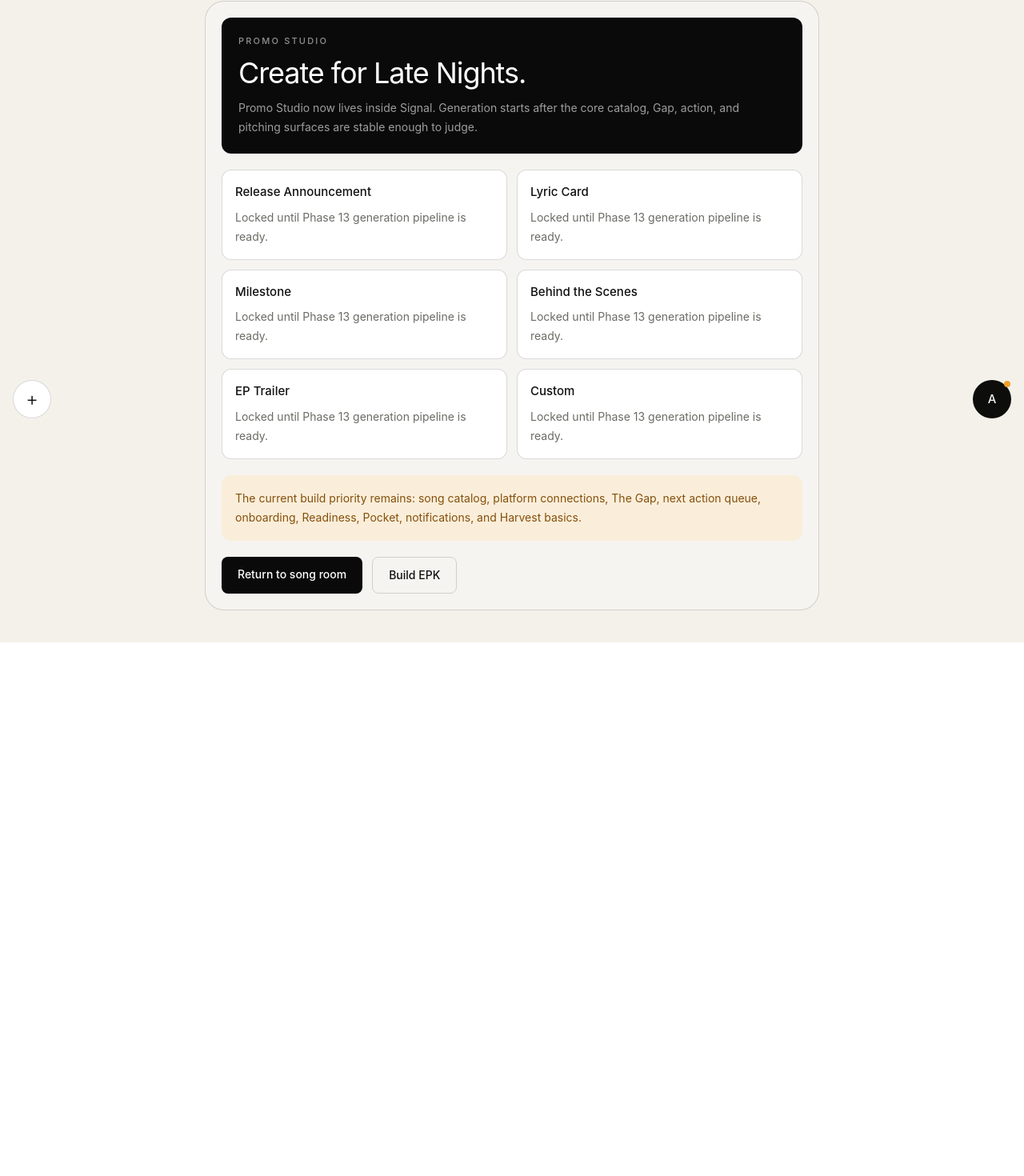
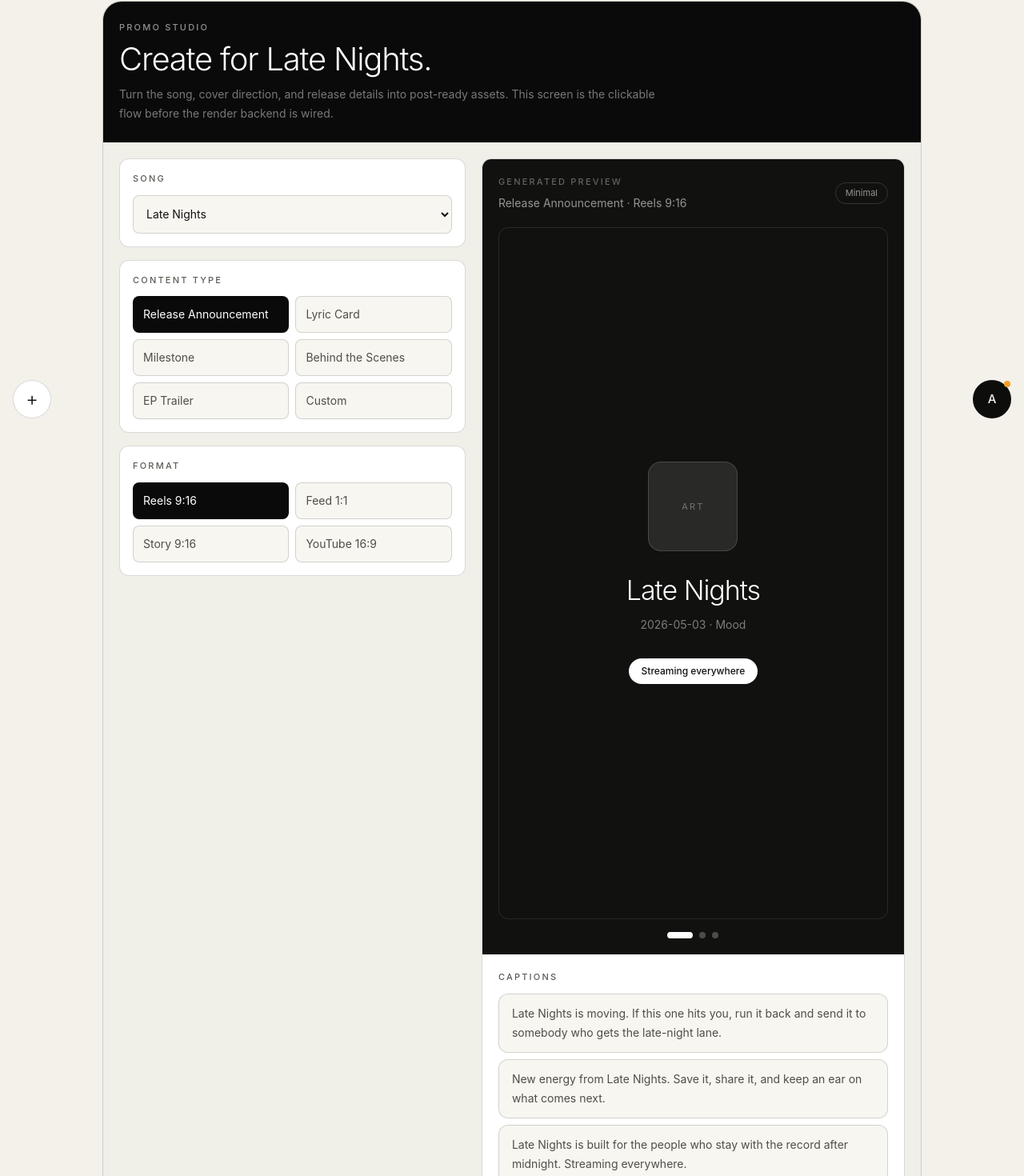
Before and after one commit to oogunbiyi22/pocket-manager, a Next.js app: page /studio in a window 1280 px wide. Shown: the part 253-1723 px from the top of the page at 80% size. Before the commit the page ends 1056 px from the top, so only its background shows below. Built offline with nearby package versions, Linux system fonts and the light colour scheme.

Commit message:
Make Promo Studio clickable

```diff
--- a/src/app/studio/page.tsx
+++ b/src/app/studio/page.tsx
@@ -1,46 +1,177 @@
 "use client";
 
 import Link from "next/link";
+import { useMemo, useState } from "react";
 import { AppShell } from "@/components/app-shell";
 import { usePocket } from "@/components/pocket-provider";
 
+const contentTypes = ["Release Announcement", "Lyric Card", "Milestone", "Behind the Scenes", "EP Trailer", "Custom"] as const;
+const formats = ["Reels 9:16", "Feed 1:1", "Story 9:16", "YouTube 16:9"] as const;
+const variants = ["Minimal", "Bold", "Cinematic"] as const;
+
 export default function StudioPage() {
   const { songs } = usePocket();
-  const activeSong = songs[0];
+  const [songId, setSongId] = useState(songs[0]?.id ?? "");
+  const [contentType, setContentType] = useState<(typeof contentTypes)[number]>("Release Announcement");
+  const [format, setFormat] = useState<(typeof formats)[number]>("Reels 9:16");
+  const [variantIndex, setVariantIndex] = useState(0);
+  const [caption, setCaption] = useState("");
+  const activeSong = songs.find((song) => song.id === songId) ?? songs[0];
+  const variant = variants[variantIndex];
+  const captionDrafts = useMemo(() => {
+    const title = activeSong?.title ?? "the new record";
+    const mood = activeSong?.mood ?? "late-night";
+
+    return [
+      `${title} is moving. If this one hits you, run it back and send it to somebody who gets the ${mood} lane.`,
+      `New energy from ${title}. Save it, share it, and keep an ear on what comes next.`,
+      `${title} is built for the people who stay with the record after midnight. Streaming everywhere.`,
+    ];
+  }, [activeSong]);
 
   return (
     <AppShell title="Promo Studio" eyebrow="Signal">
-      <main className="mx-auto max-w-3xl rounded-[24px] border-[0.5px] border-black/15 bg-[#f5f4f0] p-5 text-[#111]">
-        <section className="rounded-xl border-[0.5px] border-black/15 bg-[#0a0a0a] p-5 text-white">
+      <main className="mx-auto max-w-5xl overflow-hidden rounded-[24px] border-[0.5px] border-black/15 bg-[#f0efe8] text-[#111]">
+        <section className="bg-[#0a0a0a] px-5 py-6 text-white">
           <div className="text-[11px] font-medium uppercase tracking-[0.2em] text-white/55">Promo Studio</div>
-          <h2 className="mt-3 text-4xl font-normal tracking-[-0.03em]">Create for {activeSong?.title ?? "your catalog"}.</h2>
-          <p className="mt-3 max-w-2xl text-sm leading-6 text-white/60">
-            Promo Studio now lives inside Signal. Generation starts after the core catalog, Gap, action, and pitching surfaces are stable enough to judge.
+          <h2 className="mt-3 text-[40px] font-light leading-none tracking-[-0.03em]">
+            Create for {activeSong?.title ?? "your catalog"}.
+          </h2>
+          <p className="mt-3 max-w-2xl text-sm leading-6 text-white/45">
+            Turn the song, cover direction, and release details into post-ready assets. This screen is the clickable flow before the render backend is wired.
           </p>
         </section>
 
-        <section className="mt-5 grid gap-3 sm:grid-cols-2">
-          {["Release Announcement", "Lyric Card", "Milestone", "Behind the Scenes", "EP Trailer", "Custom"].map((item) => (
-            <div key={item} className="rounded-xl border-[0.5px] border-black/15 bg-white p-4">
-              <div className="text-[15px] font-medium text-[#111]">{item}</div>
-              <p className="mt-2 text-sm leading-6 text-[#6b6b65]">Locked until Phase 13 generation pipeline is ready.</p>
+        <section className="grid gap-5 p-5 lg:grid-cols-[0.9fr_1.1fr]">
+          <div className="space-y-4">
+            <div className="rounded-xl border-[0.5px] border-black/15 bg-white p-4">
+              <div className="text-[11px] font-medium uppercase tracking-[0.2em] text-[#5d5a54]">Song</div>
+              <select
+                value={songId}
+                onChange={(event) => setSongId(event.target.value)}
+                className="mt-3 h-12 w-full rounded-lg border-[0.5px] border-black/15 bg-[#f8f6f1] px-3 text-sm text-[#111] outline-none"
+              >
+                {songs.map((song) => (
+                  <option key={song.id} value={song.id}>{song.title}</option>
+                ))}
+              </select>
             </div>
-          ))}
+
+            <div className="rounded-xl border-[0.5px] border-black/15 bg-white p-4">
+              <div className="text-[11px] font-medium uppercase tracking-[0.2em] text-[#5d5a54]">Content type</div>
+              <div className="mt-3 grid grid-cols-2 gap-2">
+                {contentTypes.map((item) => (
+                  <ChoiceButton key={item} active={contentType === item} onClick={() => setContentType(item)}>
+                    {item}
+                  </ChoiceButton>
+                ))}
+              </div>
+            </div>
+
+            <div className="rounded-xl border-[0.5px] border-black/15 bg-white p-4">
+              <div className="text-[11px] font-medium uppercase tracking-[0.2em] text-[#5d5a54]">Format</div>
+              <div className="mt-3 grid grid-cols-2 gap-2">
+                {formats.map((item) => (
+                  <ChoiceButton key={item} active={format === item} onClick={() => setFormat(item)}>
+                    {item}
+                  </ChoiceButton>
+                ))}
+              </div>
+            </div>
+          </div>
+
+          <div className="overflow-hidden rounded-xl border-[0.5px] border-black/15 bg-white">
+            <div className="bg-[#111110] p-5 text-white">
+              <div className="flex items-center justify-between gap-3">
+                <div>
+                  <div className="text-[11px] font-medium uppercase tracking-[0.2em] text-white/35">Generated preview</div>
+                  <div className="mt-2 text-sm text-white/55">{contentType} · {format}</div>
+                </div>
+                <span className="rounded-full border-[0.5px] border-white/15 px-3 py-1 text-[11px] text-white/55">{variant}</span>
+              </div>
+
+              <div className={`mt-5 grid min-h-[420px] place-items-center overflow-hidden rounded-xl border-[0.5px] border-white/10 ${previewAspectClass(format)}`}>
+                <div className="w-full px-6 text-center">
+                  <div className="mx-auto grid size-28 place-items-center rounded-2xl border-[0.5px] border-white/15 bg-white/10 text-[11px] uppercase tracking-[0.2em] text-white/35">
+                    Art
+                  </div>
+                  <div className="mt-8 text-[34px] font-light leading-none tracking-[-0.03em] text-white">
+                    {activeSong?.title ?? "Untitled"}
+                  </div>
+                  <div className="mt-4 text-sm text-white/45">
+                    {activeSong?.releaseDate ?? "Release date"} · {activeSong?.mood ?? "Mood"}
+                  </div>
+                  <div className="mt-8 inline-flex rounded-full bg-white px-4 py-2 text-xs font-medium text-[#111110]">
+                    Streaming everywhere
+                  </div>
+                </div>
+              </div>
+
+              <div className="mt-4 flex items-center justify-center gap-2">
+                {variants.map((item, index) => (
+                  <button
+                    key={item}
+                    type="button"
+                    onClick={() => setVariantIndex(index)}
+                    className={`h-2 rounded-full transition ${variantIndex === index ? "w-8 bg-white" : "w-2 bg-white/25"}`}
+                    aria-label={`Select ${item} variant`}
+                  />
+                ))}
+              </div>
+            </div>
+
+            <div className="p-5">
+              <div className="text-[11px] font-medium uppercase tracking-[0.2em] text-[#5d5a54]">Captions</div>
+              <div className="mt-3 space-y-2">
+                {captionDrafts.map((item) => (
+                  <button
+                    key={item}
+                    type="button"
+                    onClick={() => setCaption(item)}
+                    className={`w-full rounded-xl border-[0.5px] px-4 py-3 text-left text-sm leading-6 transition ${
+                      caption === item ? "border-black/30 bg-[#0a0a0a] text-white" : "border-black/15 bg-[#f8f6f1] text-[#514d47]"
+                    }`}
+                  >
+                    {item}
+                  </button>
+                ))}
+              </div>
+
+              <div className="mt-5 flex flex-wrap gap-3">
+                <button type="button" className="rounded-lg bg-[#0a0a0a] px-4 py-2 text-sm font-medium text-white">
+                  Download
+                </button>
+                <button type="button" className="rounded-lg border-[0.5px] border-black/15 px-4 py-2 text-sm font-medium text-[#111]">
+                  Schedule
+                </button>
+                <Link href="/signal" className="rounded-lg border-[0.5px] border-black/15 px-4 py-2 text-sm font-medium text-[#111]">
+                  Back to Signal
+                </Link>
+              </div>
+            </div>
+          </div>
         </section>
-
-        <section className="mt-5 rounded-xl border-[0.5px] border-[#faeeda] bg-[#faeeda] p-4 text-sm leading-6 text-[#854f0b]">
-          The current build priority remains: song catalog, platform connections, The Gap, next action queue, onboarding, Readiness, Pocket, notifications, and Harvest basics.
-        </section>
-
-        <div className="mt-5 flex flex-wrap gap-3">
-          <Link href={`/projects/${activeSong?.id ?? "late-nights"}`} className="inline-flex rounded-lg bg-[#0a0a0a] px-5 py-3 text-sm font-medium text-white">
-            Return to song room
-          </Link>
-          <Link href="/epk" className="inline-flex rounded-lg border-[0.5px] border-black/15 px-5 py-3 text-sm font-medium text-[#111]">
-            Build EPK
-          </Link>
-        </div>
       </main>
     </AppShell>
   );
 }
+
+function ChoiceButton({ active, children, onClick }: { active: boolean; children: string; onClick: () => void }) {
+  return (
+    <button
+      type="button"
+      onClick={onClick}
+      className={`rounded-lg border-[0.5px] px-3 py-3 text-left text-sm transition ${
+        active ? "border-black/25 bg-[#0a0a0a] text-white" : "border-black/15 bg-[#f8f6f1] text-[#514d47]"
+      }`}
+    >
+      {children}
+    </button>
+  );
+}
+
+function previewAspectClass(format: string) {
+  if (format.includes("1:1")) return "aspect-square";
+  if (format.includes("16:9")) return "aspect-video";
+  return "aspect-[9/16]";
+}
```
